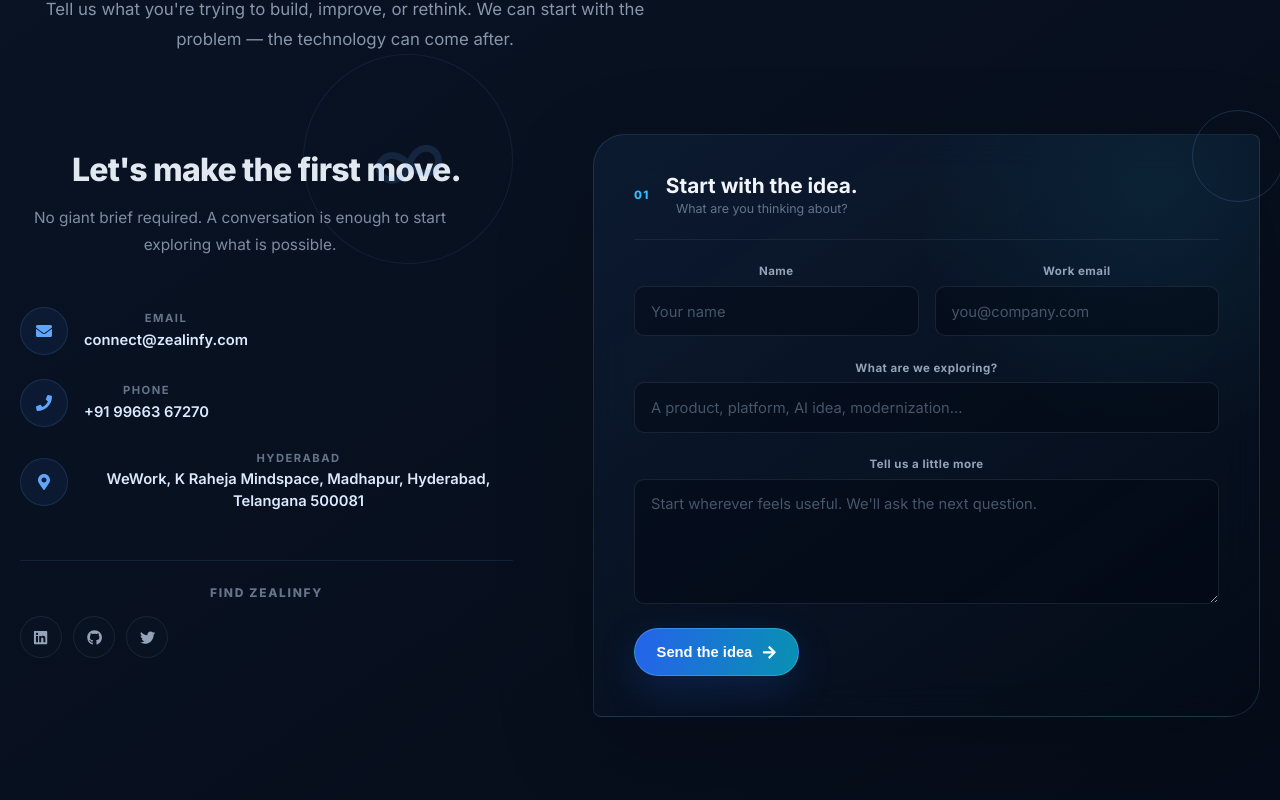
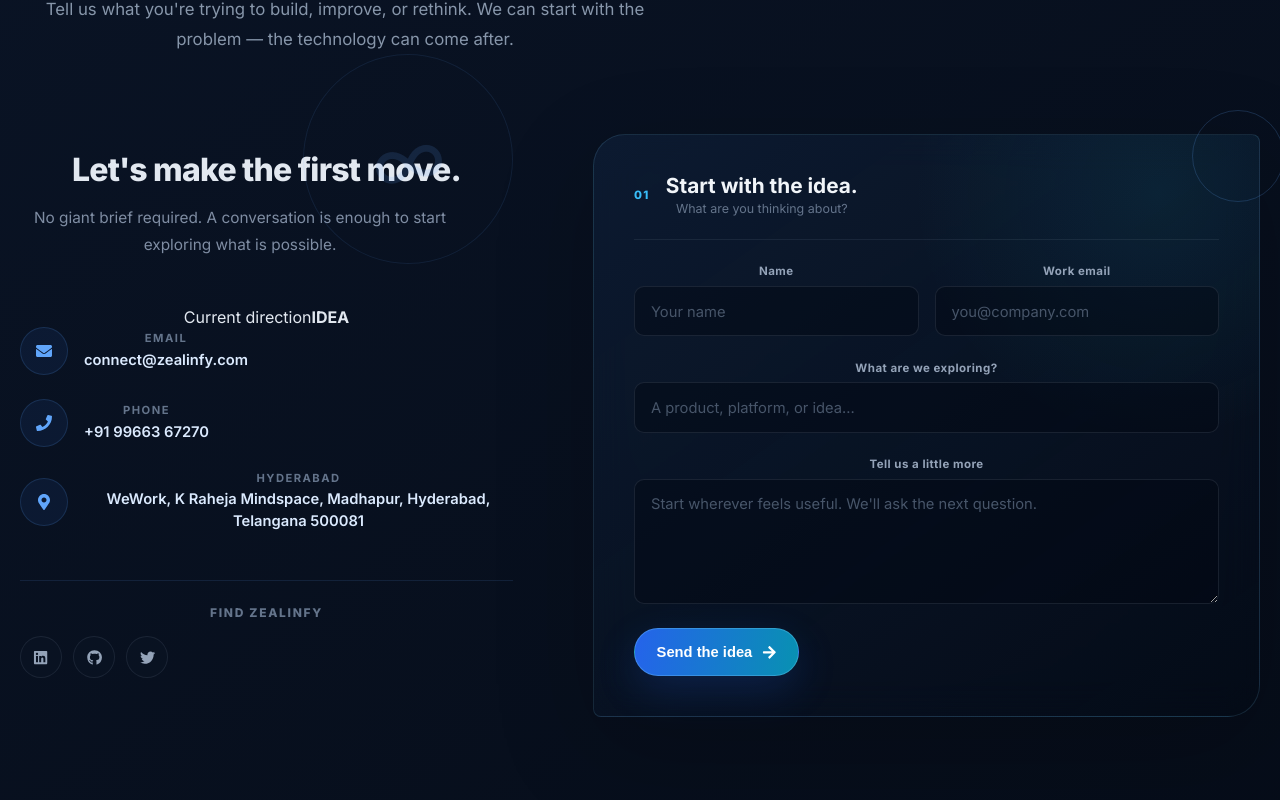
Before and after one commit to rajeshreddyrrr/ZealInfy-Website, a React (Create React App) app: page /contact in a window 1280 px wide. Shown: the part 5720-6520 px from the top of the page. Built offline with nearby package versions, Linux system fonts and the light colour scheme.

Commit message:
feat: make contact experience respond to selected direction

```diff
--- a/src/components/Contact.tsx
+++ b/src/components/Contact.tsx
@@ -1,150 +1,33 @@
 import React, { useState, ChangeEvent, FormEvent } from 'react';
 import { FaArrowRight, FaEnvelope, FaGithub, FaLinkedin, FaMapMarkerAlt, FaPhone, FaTwitter } from 'react-icons/fa';
+import { ExperienceMode } from './BuildPath';
 import './Contact.css';
 
-interface FormData {
-  name: string;
-  email: string;
-  subject: string;
-  message: string;
-}
+interface FormData { name:string; email:string; subject:string; message:string; }
+interface ContactProps { mode:ExperienceMode; }
 
-interface ContactInfo {
-  icon: JSX.Element;
-  title: string;
-  content: string;
-  link: string | null;
-}
-
-interface SocialLink {
-  icon: JSX.Element;
-  name: string;
-  url: string;
-}
-
-const Contact: React.FC = () => {
-  const [formData, setFormData] = useState<FormData>({ name: '', email: '', subject: '', message: '' });
-  const [submitted, setSubmitted] = useState<boolean>(false);
-
-  const handleChange = (e: ChangeEvent<HTMLInputElement | HTMLTextAreaElement>): void => {
-    setFormData({ ...formData, [e.target.name]: e.target.value });
-  };
-
-  const handleSubmit = (e: FormEvent<HTMLFormElement>): void => {
-    e.preventDefault();
-    console.log('Form submitted:', formData);
-    setSubmitted(true);
-    setTimeout(() => {
-      setSubmitted(false);
-      setFormData({ name: '', email: '', subject: '', message: '' });
-    }, 3000);
-  };
-
-  const contactInfo: ContactInfo[] = [
-    { icon: <FaEnvelope />, title: 'Email', content: 'connect@zealinfy.com', link: 'mailto:connect@zealinfy.com' },
-    { icon: <FaPhone />, title: 'Phone', content: '+91 99663 67270', link: 'tel:+919966367270' },
-    { icon: <FaMapMarkerAlt />, title: 'Hyderabad', content: 'WeWork, K Raheja Mindspace, Madhapur, Hyderabad, Telangana 500081', link: null }
-  ];
-
-  const socialLinks: SocialLink[] = [
-    { icon: <FaLinkedin />, name: 'LinkedIn', url: '#' },
-    { icon: <FaGithub />, name: 'GitHub', url: '#' },
-    { icon: <FaTwitter />, name: 'Twitter', url: '#' }
-  ];
-
-  return (
-    <section id="contact" className="section contact-section">
-      <div className="contact-intro">
-        <span className="contact-eyebrow">The next idea could start here</span>
-        <h2 className="contact-title">
-          Have a problem
-          <span> worth exploring?</span>
-        </h2>
-        <p className="contact-subtitle">
-          Tell us what you're trying to build, improve, or rethink. We can start with
-          the problem — the technology can come after.
-        </p>
-      </div>
-
-      <div className="contact-content">
-        <div className="contact-info-container">
-          <div className="contact-orbit" aria-hidden="true">∞</div>
-          <h3 className="contact-info-title">Let's make the first move.</h3>
-          <p className="contact-info-description">
-            No giant brief required. A conversation is enough to start exploring what is possible.
-          </p>
-
-          <div className="contact-info-list">
-            {contactInfo.map((info, index) => (
-              <div key={index} className="contact-info-item">
-                <div className="contact-info-icon">{info.icon}</div>
-                <div className="contact-info-content">
-                  <h4 className="contact-info-label">{info.title}</h4>
-                  {info.link ? <a href={info.link} className="contact-info-value">{info.content}</a> : <p className="contact-info-value">{info.content}</p>}
-                </div>
-              </div>
-            ))}
-          </div>
-
-          <div className="social-links">
-            <h4 className="social-title">Find ZealInfy</h4>
-            <div className="social-icons">
-              {socialLinks.map((social, index) => (
-                <a key={index} href={social.url} className="social-icon" aria-label={social.name} target="_blank" rel="noopener noreferrer">
-                  {social.icon}
-                </a>
-              ))}
-            </div>
-          </div>
-        </div>
-
-        <div className="contact-form-container">
-          {submitted ? (
-            <div className="success-message">
-              <div className="success-icon">✓</div>
-              <h3>Message received.</h3>
-              <p>We'll be in touch to continue the conversation.</p>
-            </div>
-          ) : (
-            <form className="contact-form" onSubmit={handleSubmit}>
-              <div className="form-heading">
-                <span>01</span>
-                <div>
-                  <h3>Start with the idea.</h3>
-                  <p>What are you thinking about?</p>
-                </div>
-              </div>
-
-              <div className="form-grid">
-                <div className="form-group">
-                  <label htmlFor="name">Name</label>
-                  <input type="text" id="name" name="name" value={formData.name} onChange={handleChange} required placeholder="Your name" />
-                </div>
-                <div className="form-group">
-                  <label htmlFor="email">Work email</label>
-                  <input type="email" id="email" name="email" value={formData.email} onChange={handleChange} required placeholder="you@company.com" />
-                </div>
-              </div>
-
-              <div className="form-group">
-                <label htmlFor="subject">What are we exploring?</label>
-                <input type="text" id="subject" name="subject" value={formData.subject} onChange={handleChange} required placeholder="A product, platform, AI idea, modernization..." />
-              </div>
-
-              <div className="form-group">
-                <label htmlFor="message">Tell us a little more</label>
-                <textarea id="message" name="message" value={formData.message} onChange={handleChange} required rows={5} placeholder="Start wherever feels useful. We'll ask the next question." />
-              </div>
-
-              <button type="submit" className="submit-button">
-                Send the idea <FaArrowRight />
-              </button>
-            </form>
-          )}
-        </div>
-      </div>
-    </section>
-  );
+const modePrompts:Record<ExperienceMode,string>={
+ idea:'A product, platform, or idea...',
+ engineering:'A system you want to modernize...',
+ intelligence:'An AI or automation opportunity...',
+ cloud:'A cloud or architecture challenge...',
+ automation:'A workflow you want to automate...',
+ impact:'Engineering capacity you want to extend...'
 };
 
+const Contact:React.FC<ContactProps>=({mode})=>{
+ const [formData,setFormData]=useState<FormData>({name:'',email:'',subject:'',message:''});
+ const [submitted,setSubmitted]=useState(false);
+ const handleChange=(e:ChangeEvent<HTMLInputElement|HTMLTextAreaElement>):void=>setFormData({...formData,[e.target.name]:e.target.value});
+ const handleSubmit=(e:FormEvent<HTMLFormElement>):void=>{e.preventDefault();console.log('Form submitted:',formData);setSubmitted(true);setTimeout(()=>{setSubmitted(false);setFormData({name:'',email:'',subject:'',message:''})},3000)};
+ const contactInfo=[{icon:<FaEnvelope/>,title:'Email',content:'connect@zealinfy.com',link:'mailto:connect@zealinfy.com'},{icon:<FaPhone/>,title:'Phone',content:'+91 99663 67270',link:'tel:+919966367270'},{icon:<FaMapMarkerAlt/>,title:'Hyderabad',content:'WeWork, K Raheja Mindspace, Madhapur, Hyderabad, Telangana 500081',link:null}];
+ const socialLinks=[{icon:<FaLinkedin/>,name:'LinkedIn',url:'#'},{icon:<FaGithub/>,name:'GitHub',url:'#'},{icon:<FaTwitter/>,name:'Twitter',url:'#'}];
+ return <section id="contact" className="section contact-section" data-contact-mode={mode}>
+  <div className="contact-intro"><span className="contact-eyebrow">The next idea could start here</span><h2 className="contact-title">Have a problem <span>worth exploring?</span></h2><p className="contact-subtitle">Tell us what you're trying to build, improve, or rethink. We can start with the problem — the technology can come after.</p></div>
+  <div className="contact-content">
+   <div className="contact-info-container"><div className="contact-orbit" aria-hidden="true">∞</div><h3 className="contact-info-title">Let's make the first move.</h3><p className="contact-info-description">No giant brief required. A conversation is enough to start exploring what is possible.</p><div className="contact-active-context"><span>Current direction</span><strong>{mode.toUpperCase()}</strong></div><div className="contact-info-list">{contactInfo.map((info,index)=><div key={index} className="contact-info-item"><div className="contact-info-icon">{info.icon}</div><div className="contact-info-content"><h4 className="contact-info-label">{info.title}</h4>{info.link?<a href={info.link} className="contact-info-value">{info.content}</a>:<p className="contact-info-value">{info.content}</p>}</div></div>)}</div><div className="social-links"><h4 className="social-title">Find ZealInfy</h4><div className="social-icons">{socialLinks.map((social,index)=><a key={index} href={social.url} className="social-icon" aria-label={social.name} target="_blank" rel="noopener noreferrer">{social.icon}</a>)}</div></div></div>
+   <div className="contact-form-container">{submitted?<div className="success-message"><div className="success-icon">✓</div><h3>Message received.</h3><p>We'll be in touch to continue the conversation.</p></div>:<form className="contact-form" onSubmit={handleSubmit}><div className="form-heading"><span>01</span><div><h3>Start with the idea.</h3><p>What are you thinking about?</p></div></div><div className="form-grid"><div className="form-group"><label htmlFor="name">Name</label><input type="text" id="name" name="name" value={formData.name} onChange={handleChange} required placeholder="Your name"/></div><div className="form-group"><label htmlFor="email">Work email</label><input type="email" id="email" name="email" value={formData.email} onChange={handleChange} required placeholder="you@company.com"/></div></div><div className="form-group"><label htmlFor="subject">What are we exploring?</label><input type="text" id="subject" name="subject" value={formData.subject} onChange={handleChange} required placeholder={modePrompts[mode]}/></div><div className="form-group"><label htmlFor="message">Tell us a little more</label><textarea id="message" name="message" value={formData.message} onChange={handleChange} required rows={5} placeholder="Start wherever feels useful. We'll ask the next question."/></div><button type="submit" className="submit-button">Send the idea <FaArrowRight/></button></form>}</div>
+  </div>
+ </section>;
+};
 export default Contact;
```
